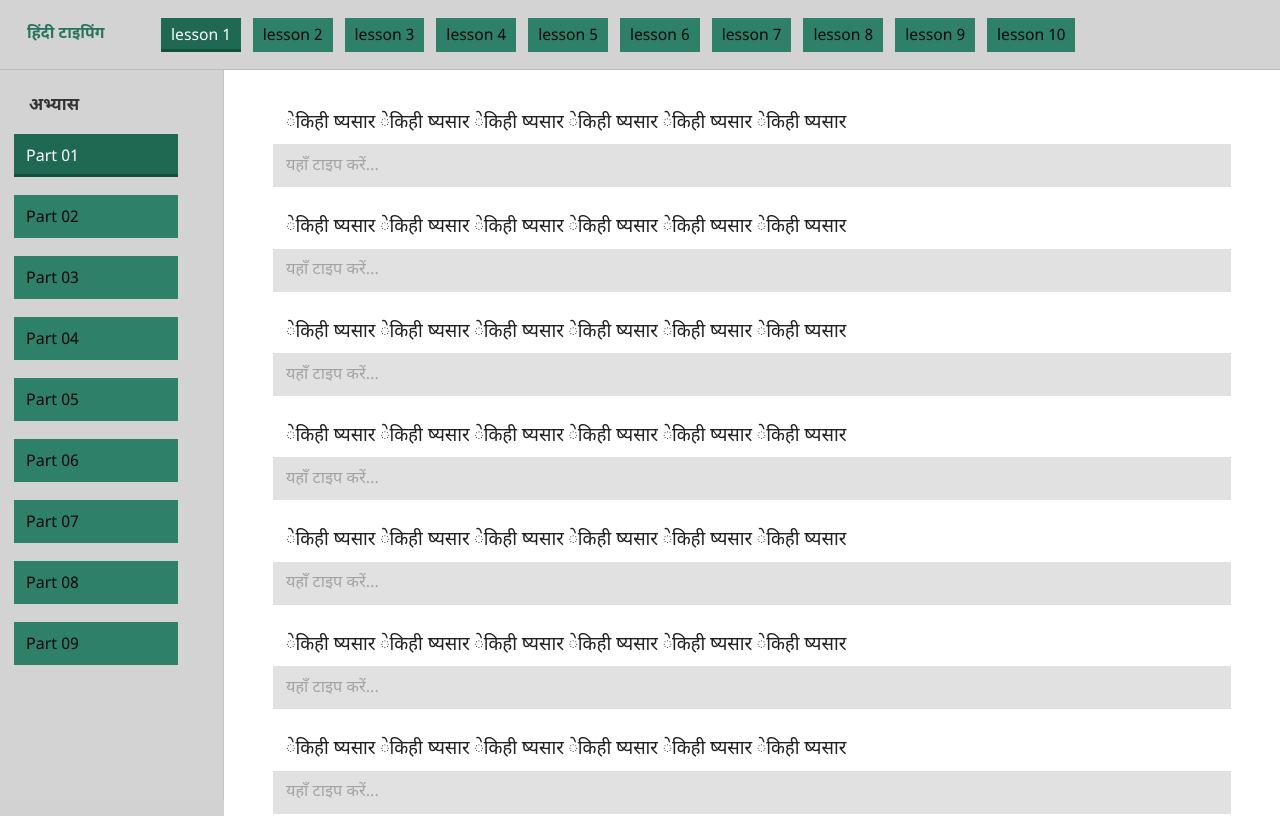
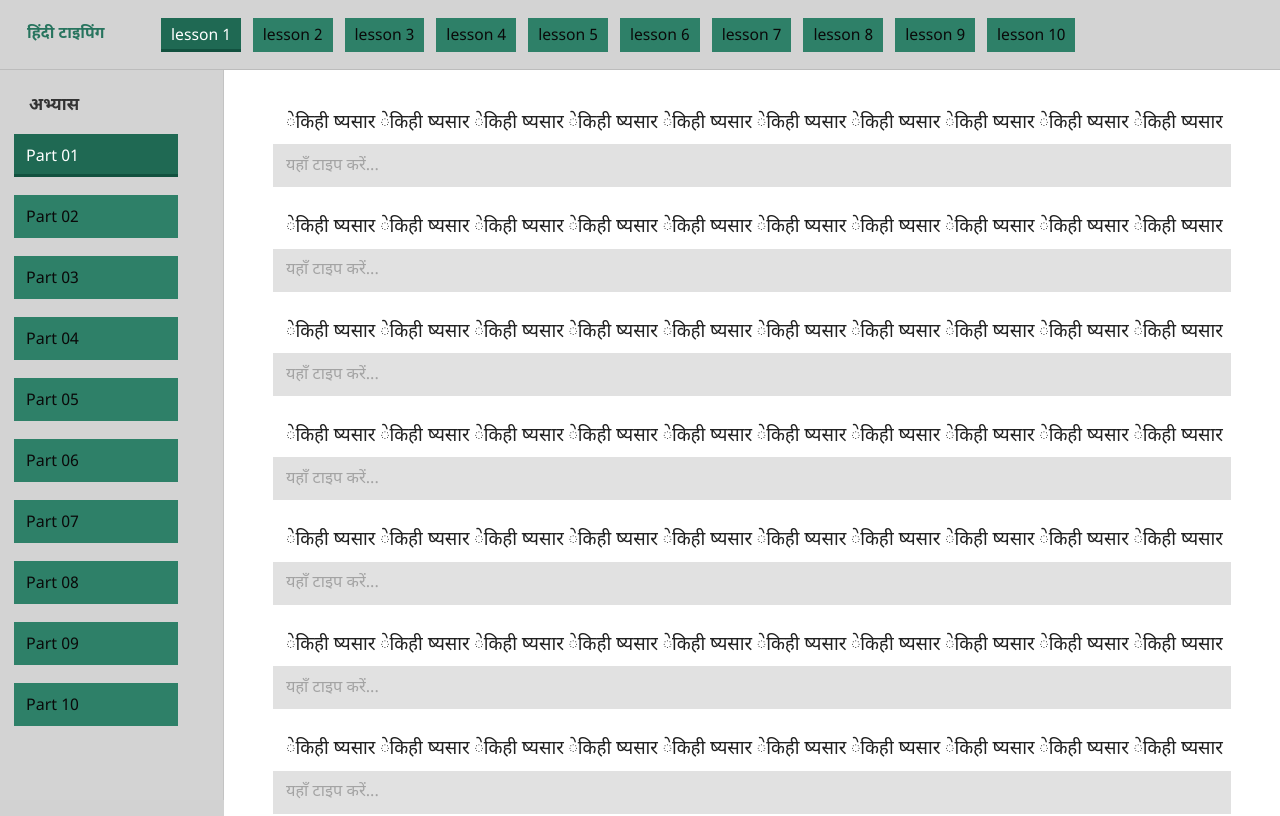
Before and after one commit to abhinayjangde/hindityping, a SvelteKit app: page / in a window 1280 px wide. Shown: the top 816 px of the page. Built offline with nearby package versions, Linux system fonts and the light colour scheme.

Commit message:
added kaka

```diff
--- a/src/routes/+page.svelte
+++ b/src/routes/+page.svelte
@@ -1,15 +1,20 @@
 <script lang="ts">
   const lessons = Array.from({ length: 10 }, (_, index) => `lesson ${index + 1}`);
-  const parts = ["Part 01", "Part 02", "Part 03", "Part 04", "Part 05", "Part 06", "Part 07", "Part 08", "Part 09"];
-  const practiceText = "ेकिही ष्यसार";
-  const practiceLines = Array.from(
-    { length: 10 },
-    () => `${practiceText} ${practiceText} ${practiceText} ${practiceText} ${practiceText} ${practiceText}`
-  );
+  const parts = ["Part 01", "Part 02", "Part 03", "Part 04", "Part 05", "Part 06", "Part 07", "Part 08", "Part 09", "Part 10"];
 
   let activeLesson = $state(0);
   let activePart = $state(0);
-  let typedLines = $state<string[]>(practiceLines.map(() => ""));
+  const practiceText = "ेकिही ष्यसार";
+  const practiceLines = $derived(
+    Array.from(
+      { length: 10 },
+      () =>
+        activeLesson === 0 && activePart === 1
+          ? "dkdk dkdk dkdk dkdk dkdk dkdk dkdk dkdk dkdk dkdk"
+          : `${practiceText} ${practiceText} ${practiceText} ${practiceText} ${practiceText} ${practiceText} ${practiceText} ${practiceText} ${practiceText} ${practiceText}`
+    )
+  );
+  let typedLines = $state<string[]>(Array.from({ length: 10 }, () => ""));
   let inputElements: HTMLInputElement[] = [];
 
   function chooseLesson(index: number) {
@@ -20,6 +25,10 @@
   function choosePart(index: number) {
     activePart = index;
     typedLines = practiceLines.map(() => "");
+  }
+
+  function isKrutiDevExercise() {
+    return activeLesson === 0 && activePart === 1;
   }
 
   function updateLine(index: number, event: Event) {
@@ -54,6 +63,10 @@
 
   function handleKeydown(index: number, event: KeyboardEvent) {
     const target = event.currentTarget as HTMLInputElement;
+    if (isKrutiDevExercise()) {
+      return;
+    }
+
     const keyMappings: Record<string, string> = {
       KeyS: "े",
       KeyD: "क",
@@ -124,8 +137,9 @@
       <div class="exercise-list">
         {#each practiceLines as line, index}
           <div class="exercise-row">
-            <div class="prompt">{line}</div>
+            <div class:kruti-dev={isKrutiDevExercise()} class="prompt">{line}</div>
             <input
+              class:kruti-dev={isKrutiDevExercise()}
               bind:this={inputElements[index]}
               value={typedLines[index]}
               oninput={(event) => updateLine(index, event)}
@@ -296,6 +310,10 @@
     white-space: nowrap;
   }
 
+  .kruti-dev {
+    font-family: "Kruti Dev 010", "Kruti Dev", sans-serif;
+  }
+
   input {
     display: block;
     width: 100%;
```
Also changed, not shown: src-tauri/tauri.conf.json (+4 -4 lines).
